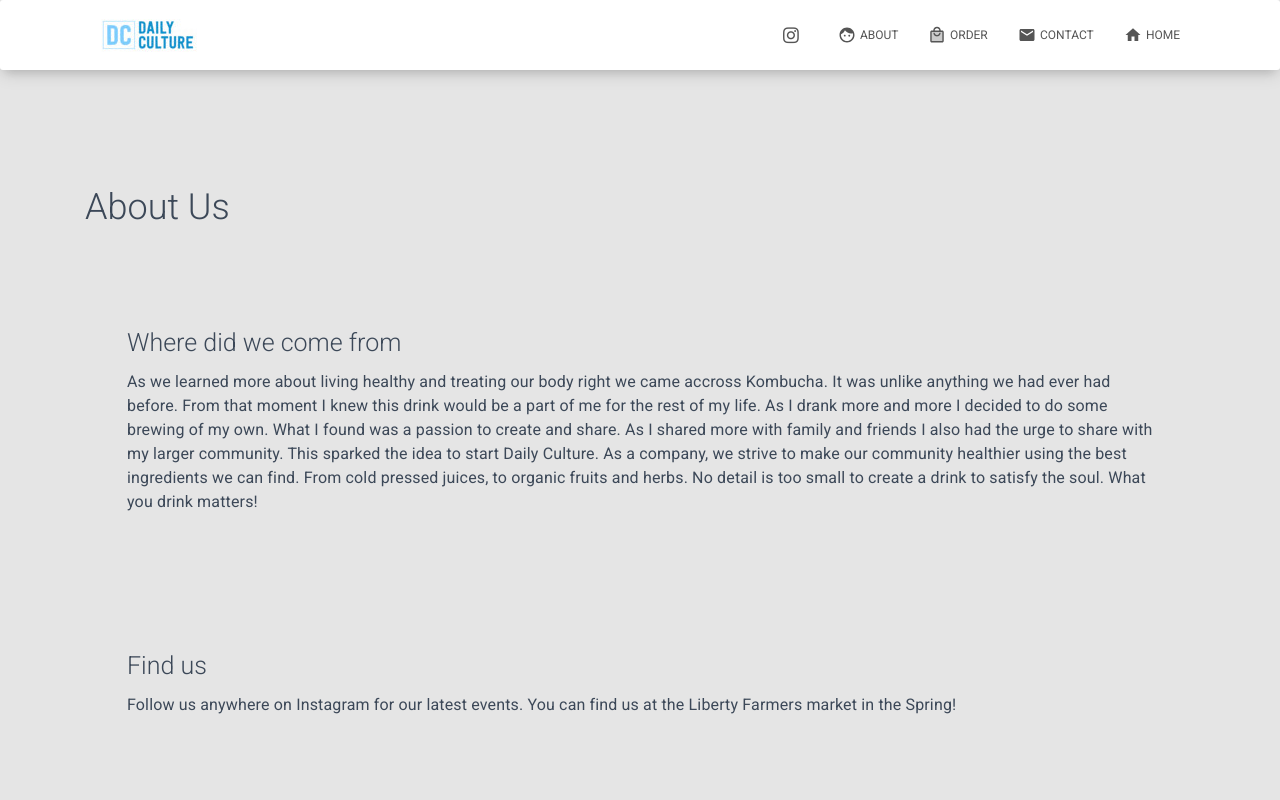
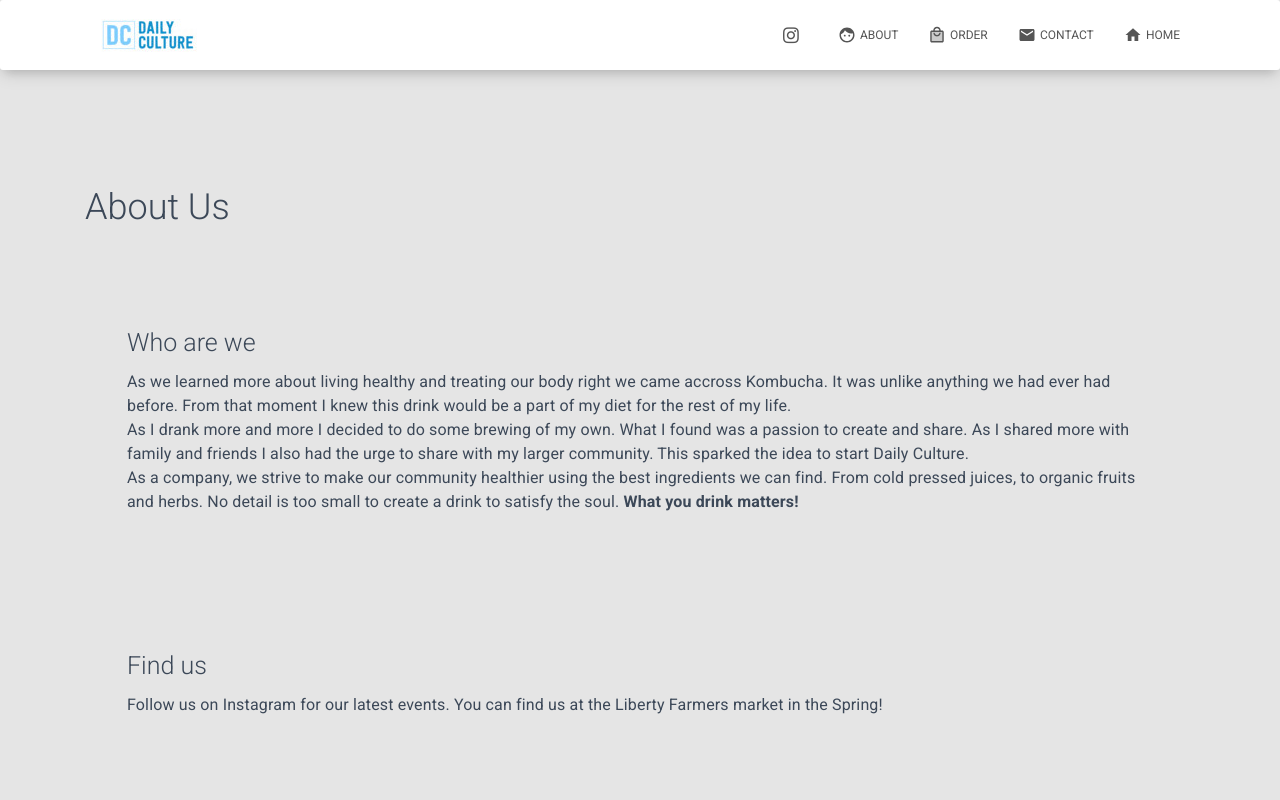
Before and after one commit to ETS-ReactNative5/DailyCulture, a Next.js app: page /about in a window 1280 px wide. Shown: the top 800 px of the page. Built offline with nearby package versions, Linux system fonts and the light colour scheme; no server answers.

Commit message:
added images and a carasell to a couple pages

```diff
--- a/pages/about.js
+++ b/pages/about.js
@@ -8,7 +8,6 @@ import Email from '@material-ui/icons/Email';
 // core components
 import GridContainer from 'components/Grid/GridContainer.js';
 import Layout from '../components/layout';
-import HeaderLinks from 'components/Header/HeaderLinks.js';
 import Button from 'components/CustomButtons/Button.js';
 
 import styles from '../styles/jss/nextjs-material-kit/pages/componentsSections/typographyStyle';
@@ -29,28 +28,33 @@ export default function About() {
               </div>
               <GridContainer>
                 <div className={classes.typo}>
-                  <h3>Where did we come from</h3>
+                  <h3>Who are we</h3>
                   <Typography>
                     As we learned more about living healthy and treating our
                     body right we came accross Kombucha. It was unlike anything
                     we had ever had before. From that moment I knew this drink
-                    would be a part of me for the rest of my life. As I drank
-                    more and more I decided to do some brewing of my own. What I
-                    found was a passion to create and share. As I shared more
-                    with family and friends I also had the urge to share with my
-                    larger community. This sparked the idea to start Daily
-                    Culture. As a company, we strive to make our community
-                    healthier using the best ingredients we can find. From cold
-                    pressed juices, to organic fruits and herbs. No detail is
-                    too small to create a drink to satisfy the soul. What you
-                    drink matters!
+                    would be a part of my diet for the rest of my life.
+                  </Typography>
+                  <Typography>
+                    As I drank more and more I decided to do some brewing of my
+                    own. What I found was a passion to create and share. As I
+                    shared more with family and friends I also had the urge to
+                    share with my larger community. This sparked the idea to
+                    start Daily Culture.
+                  </Typography>
+                  <Typography>
+                    As a company, we strive to make our community healthier
+                    using the best ingredients we can find. From cold pressed
+                    juices, to organic fruits and herbs. No detail is too small
+                    to create a drink to satisfy the soul.
+                    <b> What you drink matters!</b>
                   </Typography>
                 </div>
                 <div className={classes.typo}>
                   <h3>Find us</h3>
                   <Typography>
-                    Follow us anywhere on Instagram for our latest events. You
-                    can find us at the Liberty Farmers market in the Spring!
+                    Follow us on Instagram for our latest events. You can find
+                    us at the Liberty Farmers market in the Spring!
                   </Typography>
                 </div>
 
@@ -73,6 +77,13 @@ export default function About() {
                       Send Us an Email
                     </Typography>
                   </Button>
+                  <div>
+                    <img
+                      src='/img/side-table-shot.png'
+                      alt='Booch'
+                      style={{ width: '100%' }}
+                    />
+                  </div>
                 </div>
               </GridContainer>
             </div>
```
Also changed, not shown: components/eventSetup.js (added, +57 -0 lines), pages/contact.js (+5 -10 lines).
